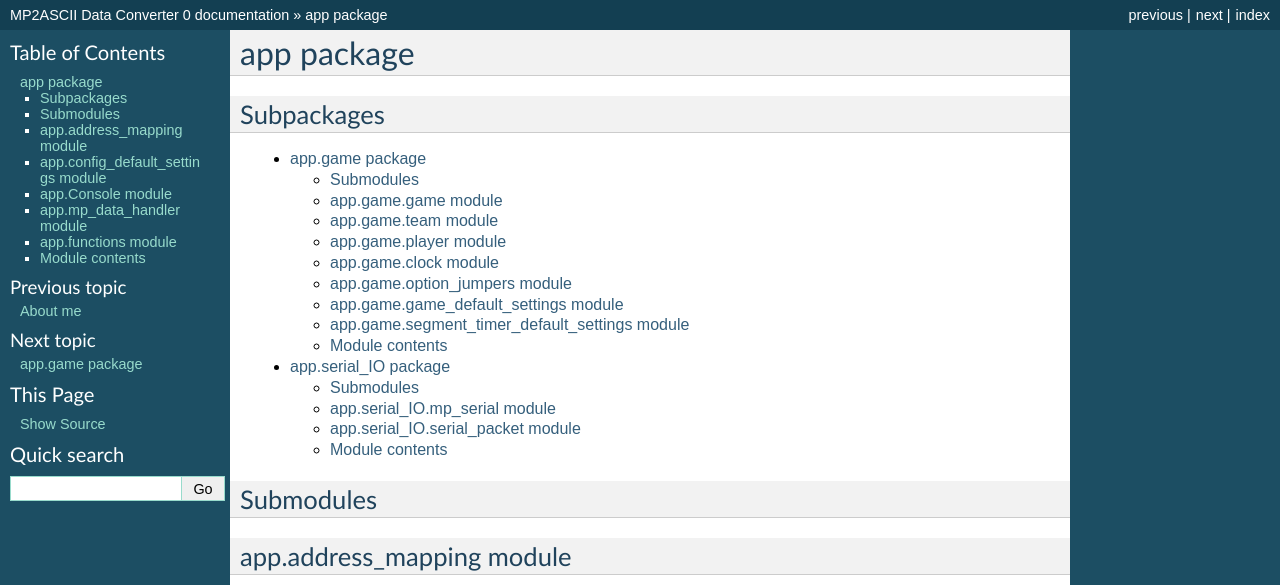
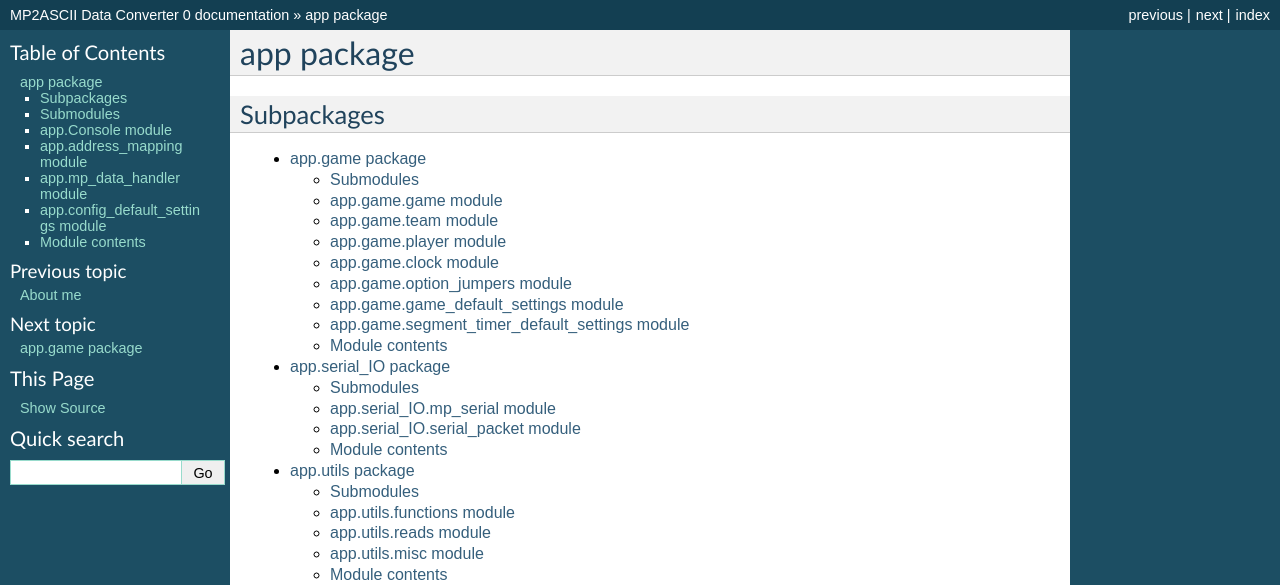
Before and after one commit to electromantis79/WHHC-KD, a Sphinx documentation site: the page built from docs/source/app.rst, in a window 1280 px wide and 1400 px high. Shown: the top 585 px of the window. Built offline with Sphinx 7.4.7, drawn with Linux system fonts in a browser that asks for light colours; some of the changed text lies outside the part shown; grey boxes are pictures that could not be loaded.

Commit message:
clean inspections

```diff
--- a/docs/source/app.rst
+++ b/docs/source/app.rst
@@ -8,14 +8,31 @@ Subpackages
 
     app.game
     app.serial_IO
+    app.utils
 
 Submodules
 ----------
+
+app.Console module
+------------------
+
+.. automodule:: app.Console
+    :members:
+    :undoc-members:
+    :show-inheritance:
 
 app.address_mapping module
 --------------------------
 
 .. automodule:: app.address_mapping
+    :members:
+    :undoc-members:
+    :show-inheritance:
+
+app.mp_data_handler module
+--------------------------
+
+.. automodule:: app.mp_data_handler
     :members:
     :undoc-members:
     :show-inheritance:
--- /dev/null
+++ b/docs/source/app.utils.rst
@@ -0,0 +1,37 @@
+app.utils package
+=====================
+
+Submodules
+----------
+
+app.utils.functions module
+------------------------------
+
+.. automodule:: app.utils.functions
+    :members:
+    :undoc-members:
+    :show-inheritance:
+
+app.utils.reads module
+----------------------------------
+
+.. automodule:: app.utils.reads
+    :members:
+    :undoc-members:
+    :show-inheritance:
+
+app.utils.misc module
+----------------------------------
+
+.. automodule:: app.utils.misc
+    :members:
+    :undoc-members:
+    :show-inheritance:
+
+Module contents
+---------------
+
+.. automodule:: app.utils
+    :members:
+    :undoc-members:
+    :show-inheritance:
```
Also changed, not shown: other parts of docs/source/app.rst (+0 -24 lines), 1 other file.
